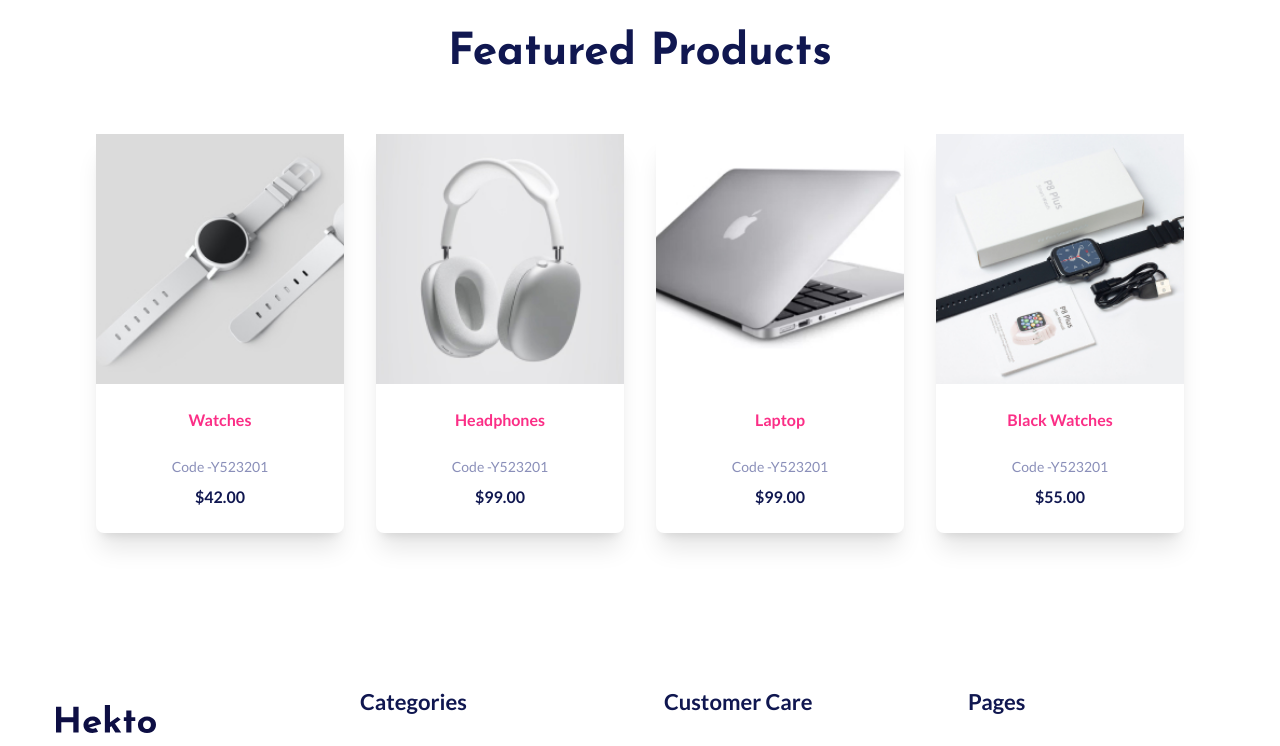
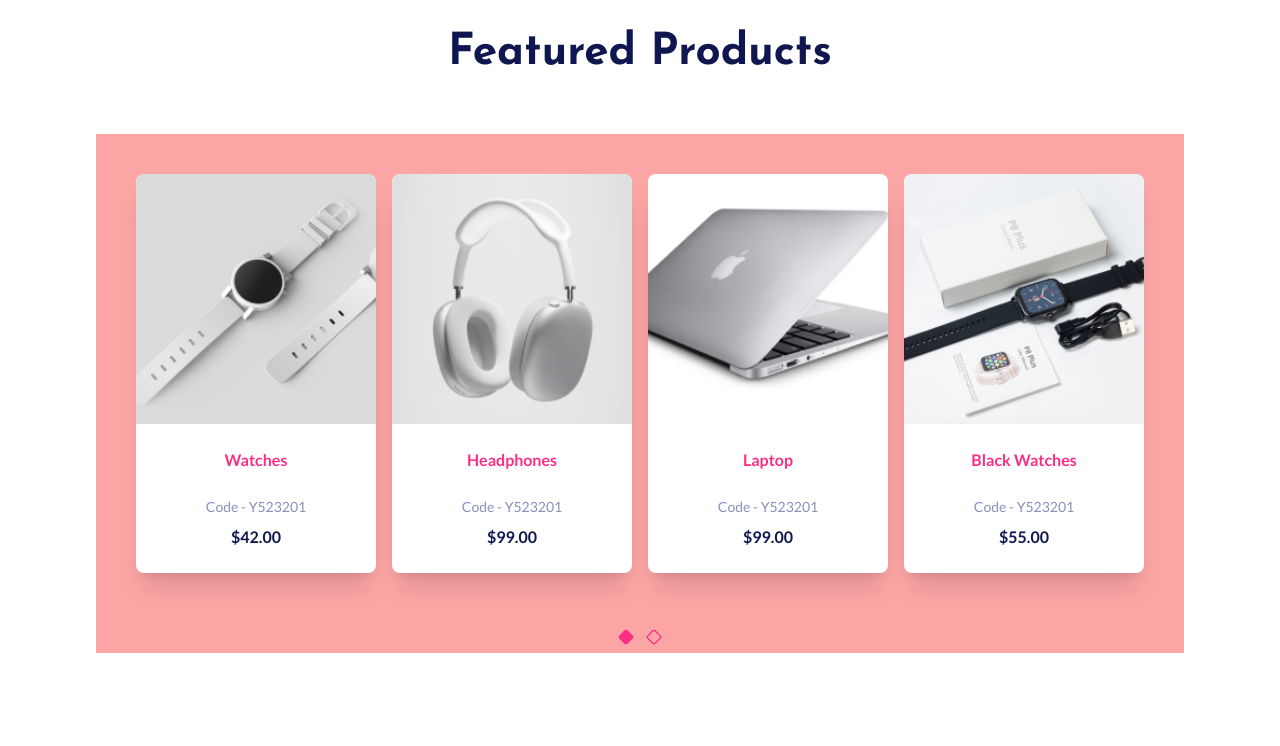
Before and after one commit to RochaDiego04/Hekto, a React (Vite) app: page / in a window 1280 px wide. Shown: the part 660-1406 px from the top of the page. Built offline with nearby package versions, Linux system fonts and the light colour scheme; data requests are answered from the project's data file.

Commit message:
feat [featured-products]: Adding product feature slider functionality

```diff
--- a/src/backend/db.json
+++ b/src/backend/db.json
@@ -39,6 +39,33 @@
       "discountPrice": 35,
       "description": "Lorem ipsum dolor sit amet, consectetur adipiscing elit. Mauris tellus porttitor purus, et volutpat sit.",
       "images": ["/src/assets/products/blackWatches.jpg"]
+    },
+    {
+      "id": 5,
+      "title": "Black Watches",
+      "code": "Y523201",
+      "price": 55,
+      "discountPrice": 35,
+      "description": "Lorem ipsum dolor sit amet, consectetur adipiscing elit. Mauris tellus porttitor purus, et volutpat sit.",
+      "images": ["/src/assets/products/blackWatches.jpg"]
+    },
+    {
+      "id": 6,
+      "title": "Black Watches",
+      "code": "Y523201",
+      "price": 55,
+      "discountPrice": 35,
+      "description": "Lorem ipsum dolor sit amet, consectetur adipiscing elit. Mauris tellus porttitor purus, et volutpat sit.",
+      "images": ["/src/assets/products/blackWatches.jpg"]
+    },
+    {
+      "id": 7,
+      "title": "Black Watches",
+      "code": "Y523201",
+      "price": 55,
+      "discountPrice": 35,
+      "description": "Lorem ipsum dolor sit amet, consectetur adipiscing elit. Mauris tellus porttitor purus, et volutpat sit.",
+      "images": ["/src/assets/products/blackWatches.jpg"]
     }
   ]
 }
--- a/src/components/FeaturedProducts.tsx
+++ b/src/components/FeaturedProducts.tsx
@@ -1,7 +1,7 @@
 import { useQuery } from "@tanstack/react-query";
-import ProductCard from "./ProductCard/ProductCard";
 import { fetchFeaturedProducts } from "../util/http";
 import { ProductInfo } from "../interfaces/ProductInfo";
+import ProductSlider from "./Slider/ProductSlider";
 
 export default function FeaturedProducts() {
   const {
@@ -14,20 +14,16 @@ export default function FeaturedProducts() {
     queryFn: fetchFeaturedProducts,
   });
 
+  if (isLoading) {
+    return <p>Loading...</p>;
+  }
+
   return (
     <section className="p-maxContainer md:p-24">
-      <h2 className=" text-center mb-12">Featured Products</h2>
-      <div className="grid grid-cols-2 md:grid-cols-4 max-w-maxContainer mx-auto justify-center gap-8">
-        {featuredProductsData &&
-          featuredProductsData.map((productInfo) => (
-            <ProductCard
-              productInfo={productInfo}
-              key={productInfo.id}
-            ></ProductCard>
-          ))}
-      </div>
-
-      {isLoading && <p>Loading</p>}
+      <h2 className="text-center mb-12">Featured Products</h2>
+      {featuredProductsData && (
+        <ProductSlider productsInfo={featuredProductsData} />
+      )}
     </section>
   );
 }
--- a/src/components/Header.tsx
+++ b/src/components/Header.tsx
@@ -1,5 +1,5 @@
 import { ReactNode } from "react";
-import ImageSlider from "./CardSlider/CardSlider";
+import ImageSlider from "./Slider/CardSlider";
 
 type HeaderProps = {
   children: ReactNode;
--- a/src/components/ProductCard/ProductCard.css
+++ b/src/components/ProductCard/ProductCard.css
@@ -1,5 +1,6 @@
 .productCard {
   border-radius: 0.5rem;
+  overflow: hidden;
   box-shadow: 0.9rem 1.5rem 2rem -1rem rgba(16, 23, 80, 0.2);
   transition: all 200ms ease-in-out;
 }
--- a/src/components/ProductCard/ProductCard.tsx
+++ b/src/components/ProductCard/ProductCard.tsx
@@ -18,7 +18,7 @@ export default function ProductCard({ productInfo }: ProductCardProps) {
         <img
           src={productInfo.images[0]}
           alt=""
-          className="w-full h-[250px] object-cover"
+          className="w-full h-[200px] md:h-[250px] object-cover"
         />
         <div className="productCard__topSection__optionButtons">
           <Button
@@ -59,7 +59,7 @@ export default function ProductCard({ productInfo }: ProductCardProps) {
         {productInfo.title}
       </label>
       <label className="small mb-2 block text-grey3">
-        Code -{productInfo.code}
+        Code - {productInfo.code}
       </label>
       <label className="bold mb-6 block text-black">
         {formatter.format(productInfo.price)}
--- a/src/components/CardSlider/CardSlider.tsx
+++ b/src/components/Slider/CardSlider.tsx
@@ -1,11 +1,5 @@
 import { useState } from "react";
-import {
-  ArrowBigLeft,
-  ArrowBigRight,
-  Circle,
-  CircleDot,
-  Diamond,
-} from "lucide-react";
+import { ArrowBigLeft, ArrowBigRight, Diamond } from "lucide-react";
 
 import "./CardSlider.css";
 
@@ -16,18 +10,18 @@ const cardsInfo = ["card 1", "card 2", "card 3"];
 export default function CardSlider() {
   const [cardIndex, setCardIndex] = useState(0);
 
-  function showNextCard() {
-    setCardIndex((index) => {
-      if (index === cardsInfo.length - 1) return 0;
-      return index + 1;
-    });
-  }
-  function showPrevCard() {
-    setCardIndex((index) => {
-      if (index === 0) return cardsInfo.length - 1;
-      return index - 1;
-    });
-  }
+  // function showNextCard() {
+  //   setCardIndex((index) => {
+  //     if (index === cardsInfo.length - 1) return 0;
+  //     return index + 1;
+  //   });
+  // }
+  // function showPrevCard() {
+  //   setCardIndex((index) => {
+  //     if (index === 0) return cardsInfo.length - 1;
+  //     return index - 1;
+  //   });
+  // }
 
   return (
     <div className=" w-full bg-bgCardSlider h-[60vh] relative">
@@ -43,8 +37,7 @@ export default function CardSlider() {
           );
         })}
       </div>
-      {/* <img src="./src/assets/img/lamp.png" alt="" /> */}
-      <button
+      {/* <button
         className="card-slider--btn card-slider--btn--left left-0"
         onClick={showPrevCard}
         aria-label="View Previous Card"
@@ -57,11 +50,12 @@ export default function CardSlider() {
         aria-label="View Next Card"
       >
         <ArrowBigRight className="stroke-primary" />
-      </button>
+      </button> */}
 
       <div className="absolute bottom-2 left-[50%] translate-x-[-50%] flex gap-3">
         {cardsInfo.map((_, index) => (
           <button
+            key={index}
             className="card-slider--dot-btn"
             aria-label={`View Card Number ${index + 1}`}
             onClick={() => setCardIndex(index)}
--- /dev/null
+++ b/src/components/Slider/ProductSlider.tsx
@@ -0,0 +1,63 @@
+import { useState } from "react";
+import { Diamond } from "lucide-react";
+import "./CardSlider.css";
+import ProductCard from "../ProductCard/ProductCard";
+import { ProductInfo } from "../../interfaces/ProductInfo";
+
+const ITEMS_PER_SLIDE = 4;
+
+type ProductSliderProps = {
+  productsInfo: ProductInfo[];
+};
+
+export default function ProductSlider({ productsInfo }: ProductSliderProps) {
+  const [slideIndex, setSlideIndex] = useState(0);
+
+  // Total number of slides needed
+  const totalSlides = Math.ceil(productsInfo.length / ITEMS_PER_SLIDE);
+
+  // Get the products for each slide
+  const getProductsForSlide = (slideIndex: number) => {
+    const startIndex = slideIndex * ITEMS_PER_SLIDE;
+    return productsInfo.slice(startIndex, startIndex + ITEMS_PER_SLIDE);
+  };
+
+  return (
+    <div className="w-full bg-red-300 relative">
+      <div className="w-full h-full flex overflow-hidden">
+        {Array.from({ length: totalSlides }).map((_, gridSlideIndex) => (
+          <div
+            key={gridSlideIndex}
+            className={`grid grid-cols-2 md:grid-cols-${ITEMS_PER_SLIDE} gap-4 w-full min-w-full h-full card-slider--card p-10 pb-20 transition-transform duration-300`}
+            style={{
+              transform: `translateX(${-100 * slideIndex}%)`,
+            }}
+          >
+            {getProductsForSlide(gridSlideIndex).map((productInfo) => (
+              <ProductCard key={productInfo.id} productInfo={productInfo} />
+            ))}
+          </div>
+        ))}
+      </div>
+
+      {/* Dots Navigation */}
+      <div className="absolute bottom-2 left-[50%] translate-x-[-50%] flex gap-3">
+        {Array.from({ length: totalSlides }).map((_, index) => (
+          <button
+            key={index}
+            className="card-slider--dot-btn"
+            aria-label={`View Slide Number ${index + 1}`}
+            onClick={() => setSlideIndex(index)}
+          >
+            <Diamond
+              aria-hidden
+              className={`${
+                index === slideIndex ? "fill-primary" : "fill-none"
+              } stroke-primary`}
+            />
+          </button>
+        ))}
+      </div>
+    </div>
+  );
+}
--- a/src/pages/Home/Home.tsx
+++ b/src/pages/Home/Home.tsx
@@ -1,6 +1,5 @@
-import ImageSlider from "../../components/CardSlider/CardSlider";
+import ImageSlider from "../../components/Slider/CardSlider";
 import FeaturedProducts from "../../components/FeaturedProducts";
-
 export default function Home() {
   return (
     <>
```
Also changed, not shown: src/components/Slider/CardSlider.css (renamed from src/components/CardSlider/CardSlider.css).
